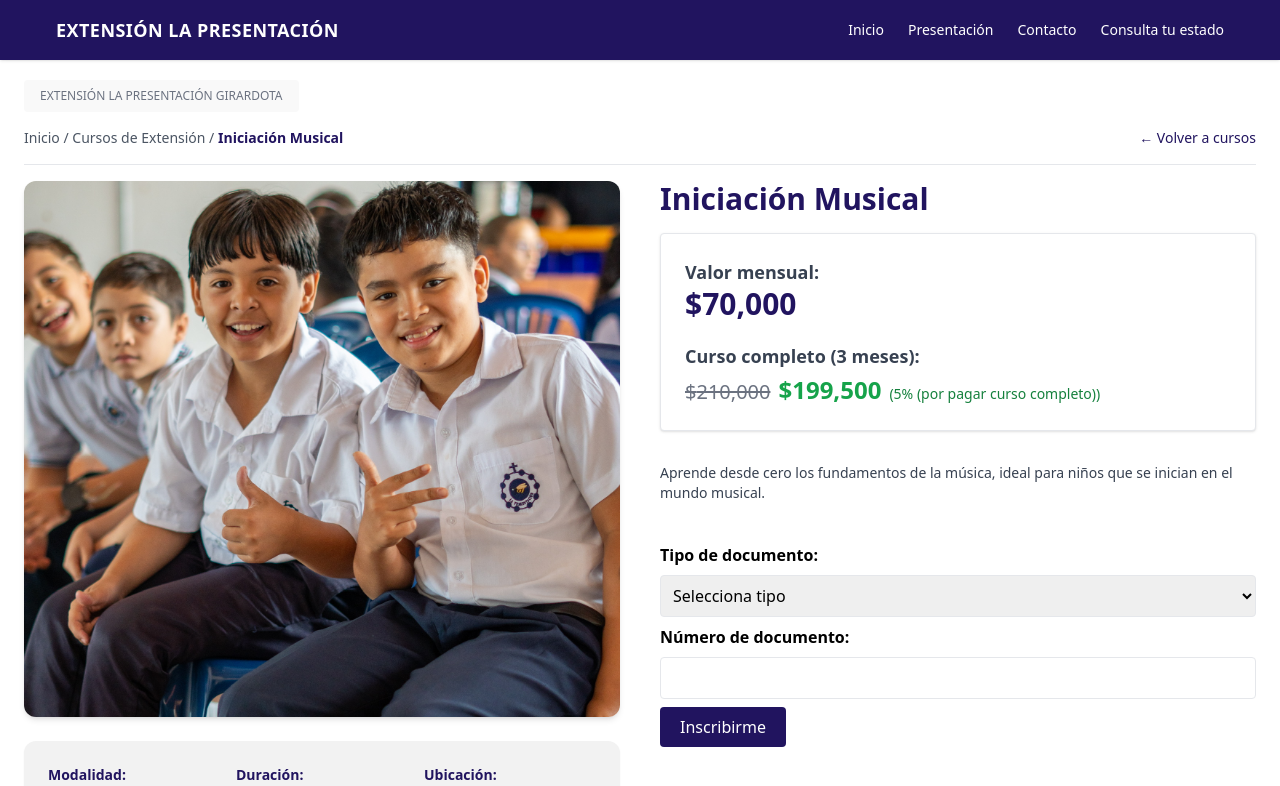
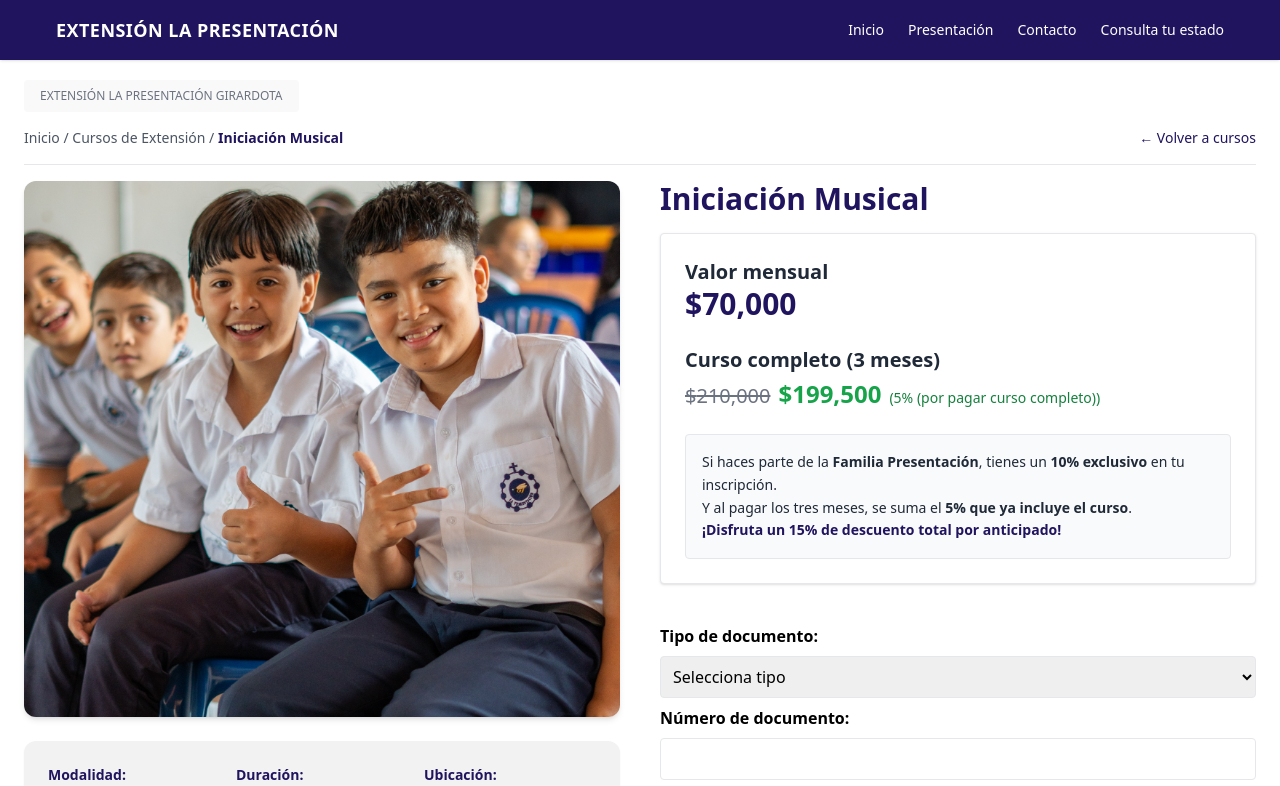
Before and after one commit to secifuentes/extension, a React (Vite) app: page /curso/1 in a window 1280 px wide. Shown: the top 786 px of the page. Built offline with nearby package versions, Linux system fonts and the light colour scheme.

Commit message:
feat: diseño final de bloque de precios y resumen con beneficios claros para Familia Presentación

```diff
--- a/src/pages/CursoDetalle.jsx
+++ b/src/pages/CursoDetalle.jsx
@@ -135,39 +135,41 @@ const CursoDetalle = () => {
           <h2 className="text-3xl font-bold text-institucional">{curso.nombre}</h2>
 
           {/* Bloque visual de precios */}
-          {/* Bloque visual de precios */}
-<div className="border border-gray-200 p-6 rounded shadow space-y-5 bg-white">
-  {/* Valor mensual */}
+          <div className="border border-gray-200 p-6 rounded shadow space-y-6 bg-white">
             <div>
-    <p className="text-lg font-semibold text-gray-700">Valor mensual:</p>
+              <p className="text-xl font-semibold text-gray-800">Valor mensual</p>
               <p className="text-3xl font-bold text-institucional">${valorMensual.toLocaleString()}</p>
             </div>
 
-  {/* Curso completo */}
             <div>
-    <p className="text-lg font-semibold text-gray-700 mt-4">Curso completo (3 meses):</p>
+              <p className="text-xl font-semibold text-gray-800 mt-4">Curso completo (3 meses)</p>
               <div className="flex items-baseline gap-2 mt-1">
                 <span className="text-gray-500 line-through text-xl">${valorTrimestral.toLocaleString()}</span>
                 <span className="text-2xl font-bold text-green-600">${total.toLocaleString()}</span>
-      <span className="text-sm text-green-700 font-medium">
-        ({textoDescuento})
-      </span>
+                <span className="text-sm text-green-700 font-medium">({textoDescuento})</span>
               </div>
             </div>
 
-  {/* Texto explicativo para familia Presentación */}
+            <div className="bg-gray-50 border border-gray-200 p-4 rounded text-sm text-gray-800 leading-relaxed">
+              Si haces parte de la <strong>Familia Presentación</strong>, tienes un <strong>10% exclusivo</strong> en tu inscripción.
+              <br />
+              Y al pagar los tres meses, se suma el <strong>5% que ya incluye el curso</strong>.
+              <br />
+              <span className="font-semibold text-institucional">
+                ¡Disfruta un 15% de descuento total por anticipado!
+              </span>
+            </div>
+
             {datosEstudiante && modoPago === 'trimestral' && (
-    <div className="bg-gray-50 border border-gray-200 p-4 rounded text-sm text-gray-800 leading-relaxed">
-      Si haces parte de la Familia Presentación, tienes un <strong>10% exclusivo</strong> en tu inscripción.<br />
-      Y al pagar los tres meses, se suma el <strong>5% incluido</strong> en el curso.<br />
-      <span className="font-semibold text-institucional">¡Disfruta un 15% de descuento total por anticipado!</span>
+              <div className="bg-green-50 border border-green-200 p-3 rounded text-sm text-green-800 font-medium">
+                Obtuviste un <strong>15% de descuento</strong> por ser parte de la Familia Presentación y pagar el curso completo.
+                <br />
+                <span className="font-bold">Total a pagar: ${total.toLocaleString()}</span>
               </div>
             )}
           </div>
 
-          <p className="text-sm text-gray-700 mt-4">{curso.descripcion}</p>
-
-          {/* Verificación */}
+          {/* Verificación de estudiante */}
           <div className="mt-6 space-y-2">
             <label className="block font-semibold">Tipo de documento:</label>
             <select className="w-full border p-2 rounded" value={tipoDoc} onChange={(e) => setTipoDoc(e.target.value)} required>
@@ -264,16 +266,31 @@ const CursoDetalle = () => {
 
                   <input type="file" className="w-full p-2 border rounded" required />
 
-                  <div className="bg-white border border-dashed border-institucional p-4 rounded text-sm">
-                    <p className="font-semibold mb-2 text-institucional">Resumen del pago:</p>
-                    <p>Curso: <span className="font-medium">{curso.nombre}</span></p>
-                    <p>Forma de pago: {modoPago === 'mensual' ? 'Mensual' : 'Curso completo (3 meses)'}</p>
-                    <p>Valor original: ${modoPago === 'mensual' ? valorMensual.toLocaleString() : valorTrimestral.toLocaleString()}</p>
-                    <p>Descuento aplicado: {textoDescuento}</p>
-                    <p className="mt-2 font-bold text-lg text-institucional">Total a pagar: ${total.toLocaleString()}</p>
+                  {/* RESUMEN DEL PAGO FINAL */}
+                  <div className="bg-white border border-dashed border-institucional p-4 rounded text-sm space-y-2">
+                    <p className="font-semibold mb-2 text-institucional text-base">Resumen del pago</p>
+
+                    <p><strong>Curso:</strong> {curso.nombre}</p>
+                    <p><strong>Forma de pago:</strong> {modoPago === 'mensual' ? 'Pago mensual' : 'Curso completo (3 meses)'}</p>
+                    <p><strong>Valor original:</strong> ${modoPago === 'mensual' ? valorMensual.toLocaleString() : valorTrimestral.toLocaleString()}</p>
+                    <p><strong>Descuento aplicado:</strong> {textoDescuento}</p>
+
+                    {datosEstudiante && modoPago === 'trimestral' && (
+                      <div className="bg-green-50 border border-green-200 p-3 rounded text-green-800 font-medium mt-2">
+                        Obtuviste un <strong>15% de descuento</strong> por ser parte de la Familia Presentación y pagar el curso completo.
+                      </div>
+                    )}
+
+                    <div className="mt-3 pt-3 border-t">
+                      <p className="text-lg font-bold text-institucional">
+                        Total a pagar: ${total.toLocaleString()}
+                      </p>
+                    </div>
                   </div>
 
-                  <button type="submit" className="w-full bg-institucional text-white py-2 rounded hover:bg-presentacionDark">Finalizar inscripción</button>
+                  <button type="submit" className="w-full bg-institucional text-white py-2 rounded hover:bg-presentacionDark">
+                    Finalizar inscripción
+                  </button>
                 </form>
               )}
             </div>
```
Lines whose indentation alone changed are shown as unchanged.
